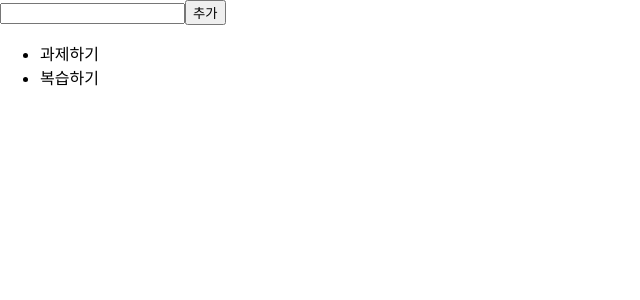
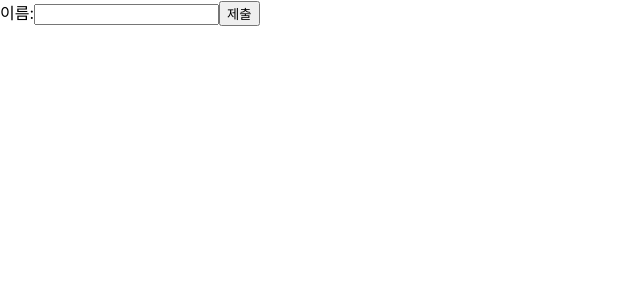
Before and after one commit to geoblo/fullstack-study, a React (Create React App) app in the folder 11_React/my-app/: page / in a window 1280 px wide. Shown: the top 300 px of the page, without its empty margins (0-640 px from the left). Built offline with nearby package versions, Linux system fonts and the light colour scheme.

Commit message:
업로드

```diff
--- a/11_React/my-app/src/chapter10/AttendanceBook.jsx
+++ b/11_React/my-app/src/chapter10/AttendanceBook.jsx
@@ -24,7 +24,15 @@ const students = [
 // 출석부 컴포넌트
 function AttendanceBook() {
   return (
+    <ul>
+      {/* Quiz: 배열을 반복 렌더링 해보기 */}
+      {students.map((student) => {
+        console.log(student);
+        return <li key={student.id}>{student.name} ({student.email})</li>;
+      })}
 
+      {students.map(student => <li key={student.id}>{student.name} ({student.email})</li>)}
+    </ul>
   );
 }
 
--- /dev/null
+++ b/11_React/my-app/src/chapter11/11.2/NameForm.jsx
@@ -0,0 +1,39 @@
+import { useState } from "react";
+
+function NameForm() {
+  const [value, setValue] = useState('');
+
+  const handleChange = (e) => {
+    // e.target.value: 이벤트가 발생한 타겟(input 객체)에 입력된 값
+    // setValue(e.target.value);
+    // 입력값이 state를 통해 관리되는 이런 방식을 제어 컴포넌트라고 부름
+
+    // 실습1
+    // 만약 사용자가 입력한 모든 알파벳을 대문자로 변경시켜서 관리하고 싶다면..?
+    setValue(e.target.value.toUpperCase());
+  };
+
+  const handleSubmit = (e) => {
+    alert('입력한 이름: ' + value);
+    e.preventDefault(); // 해당 이벤트의 기본 동작을 막음
+    // 여기서 submit 이벤트의 기본 동작은 새로 고침
+  };
+
+  return (
+    <>
+      {/* <form onSubmit={handleSubmit}> */}
+      <form>
+        <label>
+          이름:
+          <input type="text" onChange={handleChange} value={value} />
+          {/* state에서 값을 가져다 넣어줌으로 항상 state에 들어있는 값이 input에 표시됨
+          (주의: 이렇게 안하면 state에 들어가 있는 값이 아닌 내가 타이핑한 값이 보임) */}
+        </label>
+        {/* <button type="submit">제출</button> */}
+        <button type="button" onClick={handleSubmit}>제출</button>
+      </form>
+    </>
+  );
+}
+
+export default NameForm;
--- a/11_React/my-app/src/index.js
+++ b/11_React/my-app/src/index.js
@@ -23,6 +23,8 @@ import MainPage from './chapter9/9.4/MainPage';
 import LandingPage from './chapter9/LandingPage';
 import NumberList from './chapter10/10.1/NumberList';
 import ListKey from './chapter10/10.2/ListKey';
+import AttendanceBook from './chapter10/AttendanceBook';
+import NameForm from './chapter11/11.2/NameForm';
 
 const root = ReactDOM.createRoot(document.getElementById('root'));
 
@@ -80,7 +82,11 @@ root.render(
 
   // 10장 예제
   // <NumberList />
-  <ListKey />
+  // <ListKey />
+  // <AttendanceBook />
+
+  // 11장 예제
+  <NameForm />
 
 
 
```
